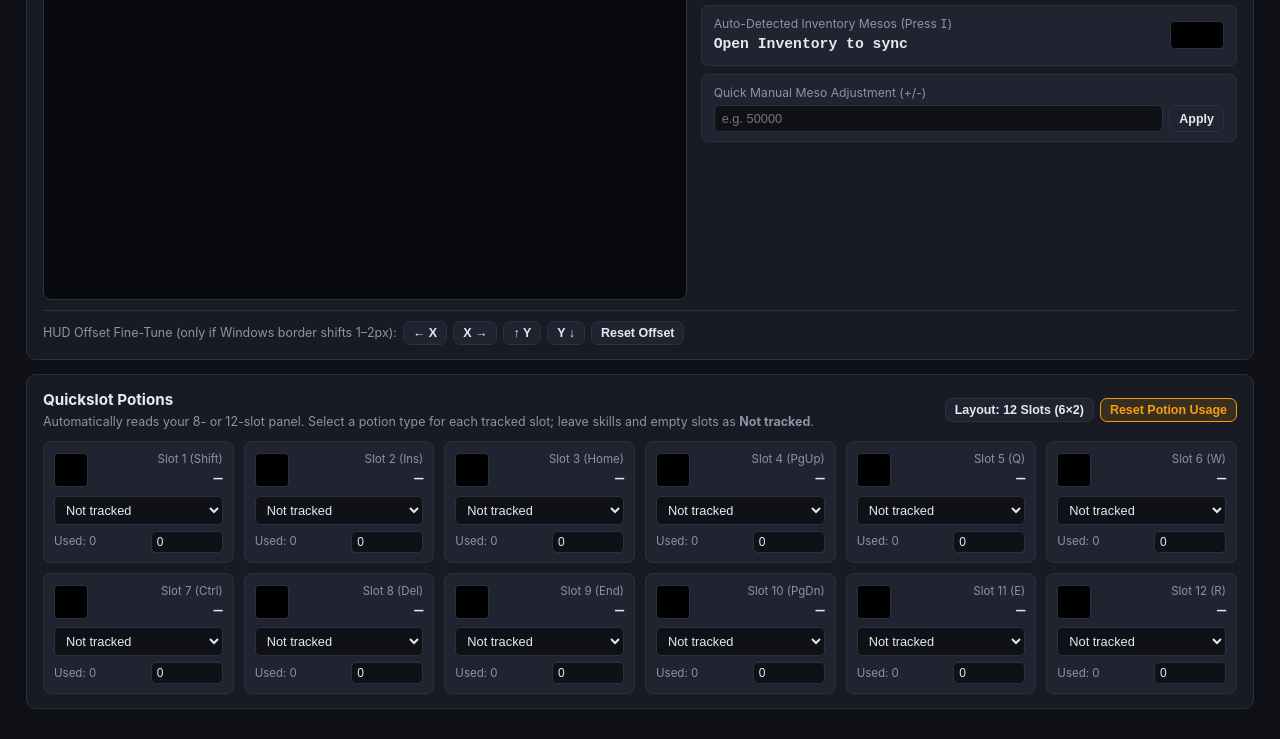
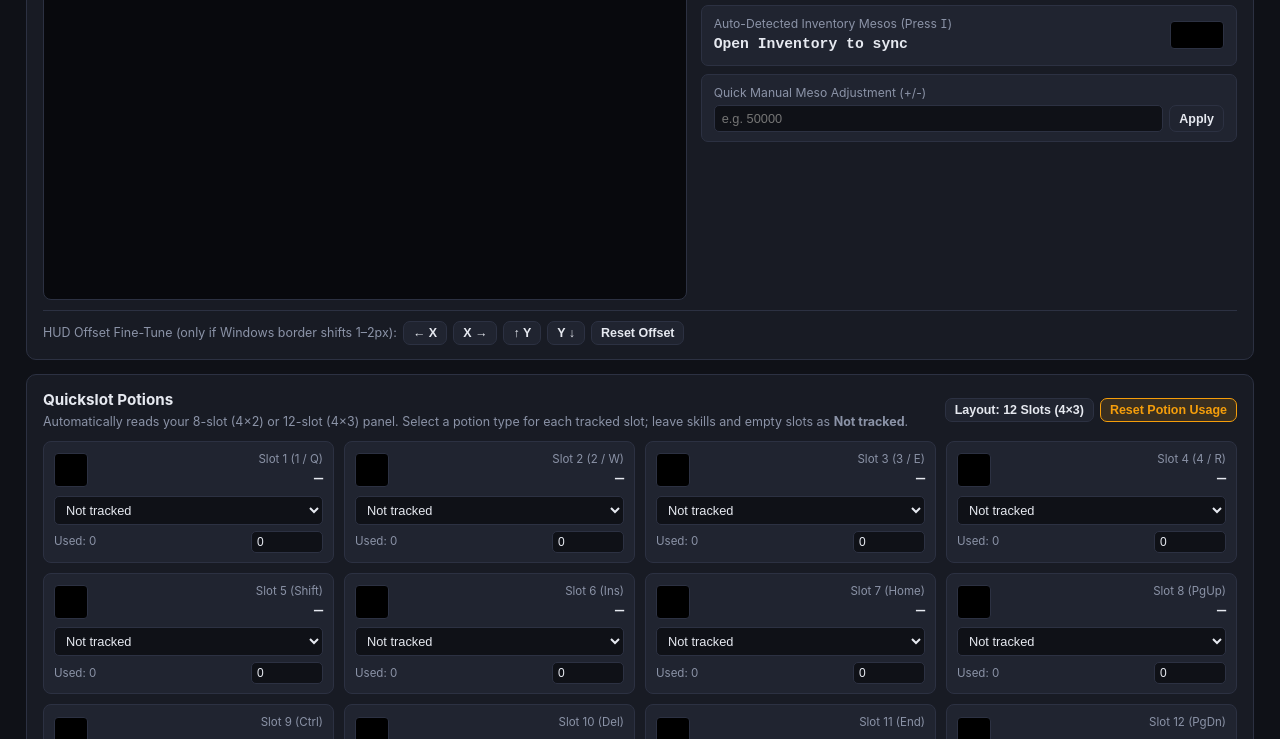
Before and after one commit to ghcolinkim-droid/maple-farming-tracker, a plain HTML site: page index.html in a window 1280 px wide. Both pictures are taken after a click on the button "Layout: 8 Slots (4×2)". Shown: the part 426-1165 px from the top of the page. Drawn offline with Linux system fonts and the light colour scheme.

Commit message:
Update index.html

```diff
--- a/index.html
+++ b/index.html
@@ -197,18 +197,15 @@
     .s-lbl { font-size: 0.76rem; color: var(--muted); }
     .s-val { font-family: monospace; font-weight: 700; font-size: 0.92rem; color: var(--text); }
 
-    /* Quickslot Grid (8 or 12 slots) */
+    /* Quickslot Grid (Always 4 columns: 4x2 for 8 slots, 4x3 for 12 slots) */
     .qs-grid {
       display: grid;
       grid-template-columns: repeat(4, 1fr);
       gap: 10px;
       margin-top: 10px;
     }
-    .qs-grid.cols-6 {
-      grid-template-columns: repeat(6, 1fr);
-    }
     @media (max-width: 900px) {
-      .qs-grid, .qs-grid.cols-6 { grid-template-columns: repeat(2, 1fr); }
+      .qs-grid { grid-template-columns: repeat(2, 1fr); }
     }
     .qs-card {
       background: var(--panel-alt);
@@ -387,7 +384,7 @@
         <div>
           <h2>Quickslot Potions</h2>
           <p style="font-size:0.78rem; color:var(--muted); margin-top:2px;">
-            Automatically reads your 8- or 12-slot panel. Select a potion type for each tracked slot; leave skills and empty slots as <strong>Not tracked</strong>.
+            Automatically reads your 8-slot (4×2) or 12-slot (4×3) panel. Select a potion type for each tracked slot; leave skills and empty slots as <strong>Not tracked</strong>.
           </p>
         </div>
         <div style="display:flex; flex-wrap:wrap; gap:6px; align-items:center;">
@@ -437,7 +434,6 @@
   const overlayCanvas = $('overlayCanvas');
   const oCtx = overlayCanvas.getContext('2d', { willReadFrequently: true });
 
-  // Offscreen work canvas for full-resolution pixel scanning
   const workCanvas = document.createElement('canvas');
   const wCtx = workCanvas.getContext('2d', { willReadFrequently: true });
 
@@ -450,7 +446,7 @@
     }
   }
 
-  // --- Preset MapleStory Classic Potions (MeowDB / Classic NPC Prices) ---
+  // --- Preset MapleStory Classic Potions ---
   const POTION_PRESETS = [
     { id: 'none',       name: 'Not tracked',        cost: 0 },
     { id: 'ginger_ale', name: 'Ginger Ale (HP+MP)', cost: 3800 },
@@ -465,144 +461,23 @@
     { id: 'custom',     name: 'Custom Price...',    cost: 1000 }
   ];
 
-  // --- MapleStory Classic 5x7 Bitmap Font Templates (1 = white text pixel, 0 = background) ---
-  // Normalized binary templates for MapleStory Classic's crisp HUD bitmap digits
+  // --- MapleStory Classic 5x7 Bitmap Font Templates ---
   const GLYPH_TEMPLATES = {
-    '0': [
-      '01110',
-      '10001',
-      '10011',
-      '10101',
-      '11001',
-      '10001',
-      '01110'
-    ],
-    '1': [
-      '00100',
-      '01100',
-      '00100',
-      '00100',
-      '00100',
-      '00100',
-      '01110'
-    ],
-    '2': [
-      '01110',
-      '10001',
-      '00001',
-      '00110',
-      '01000',
-      '10000',
-      '11111'
-    ],
-    '3': [
-      '01110',
-      '10001',
-      '00001',
-      '00110',
-      '00001',
-      '10001',
-      '01110'
-    ],
-    '4': [
-      '00010',
-      '00110',
-      '01010',
-      '10010',
-      '11111',
-      '00010',
-      '00010'
-    ],
-    '5': [
-      '11111',
-      '10000',
-      '11110',
-      '00001',
-      '00001',
-      '10001',
-      '01110'
-    ],
-    '6': [
-      '01110',
-      '10000',
-      '11110',
-      '10001',
-      '10001',
-      '10001',
-      '01110'
-    ],
-    '7': [
-      '11111',
-      '00001',
-      '00010',
-      '00100',
-      '01000',
-      '01000',
-      '01000'
-    ],
-    '8': [
-      '01110',
-      '10001',
-      '10001',
-      '01110',
-      '10001',
-      '10001',
-      '01110'
-    ],
-    '9': [
-      '01110',
-      '10001',
-      '10001',
-      '01111',
-      '00001',
-      '00010',
-      '01100'
-    ],
-    '.': [
-      '0',
-      '0',
-      '0',
-      '0',
-      '0',
-      '1',
-      '1'
-    ],
-    ',': [
-      '00',
-      '00',
-      '00',
-      '00',
-      '00',
-      '01',
-      '10'
-    ],
-    '%': [
-      '11001',
-      '11010',
-      '00100',
-      '00100',
-      '01011',
-      '10011',
-      '00000'
-    ],
-    '[': [
-      '11',
-      '10',
-      '10',
-      '10',
-      '10',
-      '10',
-      '11'
-    ],
-    ']': [
-      '11',
-      '01',
-      '01',
-      '01',
-      '01',
-      '01',
-      '11'
-    ]
+    '0': ['01110','10001','10011','10101','11001','10001','01110'],
+    '1': ['00100','01100','00100','00100','00100','00100','01110'],
+    '2': ['01110','10001','00001','00110','01000','10000','11111'],
+    '3': ['01110','10001','00001','00110','00001','10001','01110'],
+    '4': ['00010','00110','01010','10010','11111','00010','00010'],
+    '5': ['11111','10000','11110','00001','00001','10001','01110'],
+    '6': ['01110','10000','11110','10001','10001','10001','01110'],
+    '7': ['11111','00001','00010','00100','01000','01000','01000'],
+    '8': ['01110','10001','10001','01110','10001','10001','01110'],
+    '9': ['01110','10001','10001','01111','00001','00010','01100'],
+    '.': ['0','0','0','0','0','1','1'],
+    ',': ['00','00','00','00','00','01','10'],
+    '%': ['11001','11010','00100','00100','01011','10011','00000'],
+    '[': ['11','10','10','10','10','10','11'],
+    ']': ['11','01','01','01','01','01','11']
   };
 
   // --- App State ---
@@ -620,12 +495,12 @@
     grossMesoGained: 0,
     manualMesoOffset: 0,
 
-    slotCount: safeLoad('ms_slotCount', 8), // 8 (4x2) or 12 (6x2)
-    slotConfig: safeLoad('ms_slotConfig', {}), // { "8_0": { preset: "ginger_ale", cost: 3800 }, ... }
-    slotLive: {}, // { 0: { count: 59, lastCount: 59, used: 0 }, ... }
+    slotCount: safeLoad('ms_slotCount', 8), // 8 (4x2) or 12 (4x3)
+    slotConfig: safeLoad('ms_slotConfig', {}),
+    slotLive: {},
 
     hudOffset: safeLoad('ms_hudOffset', { dx: 0, dy: 0 }),
-    detectedAnchor: null, // { clientX, clientY, clientW, clientH, expRect, qsRect }
+    detectedAnchor: null,
     detectedInvRect: null,
 
     logs: safeLoad('ms_logs', [])
@@ -675,15 +550,21 @@
     scanFrame();
   });
 
-  // --- Toggle 8 vs 12 Quickslots ---
+  // --- Toggle 8 (4x2) vs 12 (4x3) Quickslots ---
+  function updateSlotToggleLabel() {
+    $('btnToggleSlots').textContent = state.slotCount === 8
+      ? 'Layout: 8 Slots (4×2)'
+      : 'Layout: 12 Slots (4×3)';
+  }
+  updateSlotToggleLabel();
+
   $('btnToggleSlots').addEventListener('click', () => {
     state.slotCount = state.slotCount === 8 ? 12 : 8;
     localStorage.setItem('ms_slotCount', JSON.stringify(state.slotCount));
-    $('btnToggleSlots').textContent = state.slotCount === 8 ? 'Layout: 8 Slots (4×2)' : 'Layout: 12 Slots (6×2)';
+    updateSlotToggleLabel();
     renderQuickslotCards();
     scanFrame();
   });
-  $('btnToggleSlots').textContent = state.slotCount === 8 ? 'Layout: 8 Slots (4×2)' : 'Layout: 12 Slots (6×2)';
 
   $('btnResetPotUsage').addEventListener('click', () => {
     for (const k of Object.keys(state.slotLive)) {
@@ -694,14 +575,14 @@
     renderQuickslotCards();
   });
 
-  // --- Build Quickslot UI Cards ---
+  // --- Build Quickslot UI Cards (Always 4 columns: 4x2 or 4x3) ---
   function renderQuickslotCards() {
     const grid = $('quickslotGrid');
-    grid.className = 'qs-grid' + (state.slotCount === 12 ? ' cols-6' : '');
+    grid.className = 'qs-grid';
     grid.innerHTML = '';
 
     const keyLabels8  = ['Shift', 'Ins', 'Home', 'PgUp', 'Ctrl', 'Del', 'End', 'PgDn'];
-    const keyLabels12 = ['Shift', 'Ins', 'Home', 'PgUp', 'Q', 'W', 'Ctrl', 'Del', 'End', 'PgDn', 'E', 'R'];
+    const keyLabels12 = ['1 / Q', '2 / W', '3 / E', '4 / R', 'Shift', 'Ins', 'Home', 'PgUp', 'Ctrl', 'Del', 'End', 'PgDn'];
     const labels = state.slotCount === 12 ? keyLabels12 : keyLabels8;
 
     for (let i = 0; i < state.slotCount; i++) {
@@ -754,29 +635,25 @@
   }
   renderQuickslotCards();
 
-  // --- Bitmap Font Reader (Zero-Tesseract Exact Pixel Segmenter & Template Matcher) ---
+  // --- Bitmap Font Reader ---
   function readMapleBitmapText(imgData, mode = 'white') {
     const { width: w, height: h, data: d } = imgData;
-    // 1. Build binary grid (1 = ink, 0 = background)
     const bin = new Uint8Array(w * h);
     for (let y = 0; y < h; y++) {
       for (let x = 0; x < w; x++) {
         const idx = (y * w + x) * 4;
         const r = d[idx], g = d[idx + 1], b = d[idx + 2];
         if (mode === 'white') {
-          // MapleStory white HUD text: high brightness & low saturation
           const minC = Math.min(r, g, b);
           const maxC = Math.max(r, g, b);
           bin[y * w + x] = (minC > 165 && (maxC - minC) < 45) ? 1 : 0;
         } else {
-          // MapleStory dark text on light grey inventory meso field
           const lum = r * 0.299 + g * 0.587 + b * 0.114;
           bin[y * w + x] = lum < 115 ? 1 : 0;
         }
       }
     }
 
-    // 2. Find vertical ink span (the 7px character row)
     let bestRow = -1, maxRowInk = 0;
     for (let y = 0; y < h; y++) {
       let rowInk = 0;
@@ -788,7 +665,6 @@
     }
     if (bestRow < 0 || maxRowInk === 0) return '';
 
-    // Expand vertically around bestRow to capture full glyph height (up to 9px)
     let yTop = bestRow, yBot = bestRow;
     while (yTop > 0 && (bestRow - yTop) < 6) {
       let ink = 0;
@@ -805,7 +681,6 @@
     const glyphH = yBot - yTop + 1;
     if (glyphH < 4 || glyphH > 12) return '';
 
-    // 3. Segment characters horizontally by empty columns
     const chars = [];
     let inChar = false, xStart = 0;
     for (let x = 0; x <= w; x++) {
@@ -825,7 +700,6 @@
       }
     }
 
-    // 4. Match each segmented character against MapleStory bitmap templates
     let result = '';
     let prevX1 = null;
 
@@ -838,7 +712,6 @@
       const cw = box.x1 - box.x0 + 1;
       const ch = box.y1 - box.y0 + 1;
 
-      // Quick punctuation checks
       if (cw <= 2 && ch <= 3) {
         result += '.';
         continue;
@@ -878,11 +751,10 @@
     return result.trim();
   }
 
-  // --- Automatic Bottom HUD & Quickslot Anchor Detector ---
+  // --- Automatic Bottom HUD & 4x2 / 4x3 Quickslot Anchor Detector ---
   function detectBottomHud(w, h, data) {
-    // 1. Scan bottom 15% of captured window for MapleStory's bright yellow EXP bar fill or gold EXP badge
     const yStart = Math.floor(h * 0.82);
-    let yellowMinX = w, yellowMaxX = 0, yellowY = -1, yellowCount = 0;
+    let yellowMinX = w, yellowMaxX = 0, yellowCount = 0;
 
     for (let y = yStart; y < h; y++) {
       let rowYellow = 0;
@@ -890,7 +762,6 @@
       for (let x = Math.floor(w * 0.25); x < Math.floor(w * 0.75); x++) {
         const i = (y * w + x) * 4;
         const r = data[i], g = data[i + 1], b = data[i + 2];
-        // Bright yellow/gold EXP badge or filled EXP gauge
         if (r > 210 && g > 175 && b < 70) {
           rowYellow++;
           if (x < rMinX) rMinX = x;
@@ -901,16 +772,12 @@
         yellowCount += rowYellow;
         if (rMinX < yellowMinX) yellowMinX = rMinX;
         if (rMaxX > yellowMaxX) yellowMaxX = rMaxX;
-        yellowY = y;
       }
     }
 
-    // 2. Detect Windows title bar & client content bounds
-    // MapleStory Classic windowed client is standard 4:3 or 16:9 inside a Windows title bar (~26-32px tall)
     let titleBarH = 0;
     for (let y = 0; y < Math.min(50, h); y++) {
       const i = (y * w + Math.floor(w * 0.5)) * 4;
-      // Windows 10/11 white/dark title bar transitions into dark/colored game frame
       if (data[i] < 40 && data[i + 1] < 40 && data[i + 2] < 40 && y > 18) {
         titleBarH = y;
         break;
@@ -922,12 +789,8 @@
 
     const clientH = h - titleBarH;
     const clientW = w;
-
-    // 3. Compute exact EXP text box & Quickslot grid rectangles anchored to bottom HUD
-    // In MapleStory Classic, the bottom HUD bar is fixed-height (68px) centered or full-width at client bottom
     const hudTop = titleBarH + clientH - 68 + state.hudOffset.dy;
 
-    // Locate EXP label anchor horizontally (around center-right of status bar)
     const expLabelX = (yellowCount > 10 && yellowMinX < w * 0.55)
       ? yellowMinX + 26 + state.hudOffset.dx
       : Math.floor(clientW * 0.445) + state.hudOffset.dx;
@@ -939,16 +802,17 @@
       h: 16
     };
 
-    // Quickslot grid sits immediately to the right of the main status buttons (or anchored to right HUD edge)
-    const cols = state.slotCount === 12 ? 6 : 4;
+    // Always 4 columns; 2 rows (8 slots) or 3 rows (12 slots expanding upward by 1 row)
+    const cols = 4;
+    const rows = state.slotCount === 12 ? 3 : 2;
     const slotW = 35;
     const slotH = 34;
     const gridW = cols * slotW;
-    const gridH = 2 * slotH;
+    const gridH = rows * slotH;
 
-    // Anchor quickslot panel right after the blue/orange menu buttons on the status bar
     const qsStartX = Math.floor(clientW * 0.728) + state.hudOffset.dx;
-    const qsStartY = hudTop + 1;
+    // When 12 slots (4x3) are active, the extra row sits 34px above the standard 2-row quickslot bar
+    const qsStartY = (rows === 3 ? hudTop - slotH : hudTop) + 1;
 
     const qsRect = {
       x: Math.max(0, qsStartX),
@@ -956,6 +820,7 @@
       w: gridW,
       h: gridH,
       cols,
+      rows,
       slotW,
       slotH
     };
@@ -965,19 +830,14 @@
 
   // --- Automatic "ITEM INVENTORY" Window Detector ---
   function detectInventoryWindow(w, h, data) {
-    // MapleStory's "ITEM INVENTORY" window has a distinct blue header bar (~172px wide)
-    // and a light-grey (#EEEEEE / RGB ~238,238,238) MESO box near its bottom
     const invW = 172;
     const invH = 293;
 
-    // Scan in 4px steps for the distinctive blue inventory title bar
     for (let y = 30; y < h - invH; y += 4) {
       for (let x = 10; x < w - invW; x += 4) {
         const i = (y * w + x + 40) * 4;
         const r = data[i], g = data[i + 1], b = data[i + 2];
-        // MapleStory Classic UI window blue header bar
         if (b > 175 && g > 110 && g < 185 && r < 95) {
-          // Verify light-grey MESO field 256px below this header
           const mY = y + 256;
           const mX = x + 65;
           if (mY < h && mX < w) {
@@ -1015,17 +875,14 @@
     wCtx.drawImage(video, 0, 0, vw, vh);
     const fullImg = wCtx.getImageData(0, 0, vw, vh);
 
-    // 1. Auto-detect bottom HUD & Quickslots
     const hud = detectBottomHud(vw, vh, fullImg.data);
     state.detectedAnchor = hud;
     $('detectedRes').textContent = `Client: ${hud.clientW}×${hud.clientH} (Auto-Locked)`;
 
-    // 2. Auto-detect Inventory window if currently open
     const inv = detectInventoryWindow(vw, vh, fullImg.data);
     state.detectedInvRect = inv;
     $('invStatusTag').textContent = inv ? 'Inv: Open (Synced)' : 'Inv: Closed';
 
-    // 3. Draw live preview + green/blue detection overlays
     overlayCanvas.width = vw;
     overlayCanvas.height = vh;
     oCtx.drawImage(workCanvas, 0, 0);
@@ -1035,12 +892,12 @@
     oCtx.lineWidth = 2;
     oCtx.strokeRect(hud.expRect.x, hud.expRect.y, hud.expRect.w, hud.expRect.h);
 
-    // Quickslot Grid Overlay
+    // Quickslot Grid Overlay (4x2 or 4x3)
     oCtx.strokeStyle = '#22c55e';
     oCtx.lineWidth = 2;
     oCtx.strokeRect(hud.qsRect.x, hud.qsRect.y, hud.qsRect.w, hud.qsRect.h);
 
-    // Inventory Meso Overlay (if open)
+    // Inventory Meso Overlay
     if (inv) {
       oCtx.strokeStyle = '#f59e0b';
       oCtx.lineWidth = 2;
@@ -1048,7 +905,7 @@
       oCtx.strokeRect(inv.mesoRect.x, inv.mesoRect.y, inv.mesoRect.w, inv.mesoRect.h);
     }
 
-    // 4. Read EXP Bar via Bitmap Reader
+    // Read EXP Bar
     const expCrop = $('cropExp');
     expCrop.width = hud.expRect.w;
     expCrop.height = hud.expRect.h;
@@ -1084,7 +941,7 @@
       $('readExp').textContent = `Detected: "${rawExpStr}"`;
     }
 
-    // 5. Read Inventory Mesos if Inventory window is open
+    // Read Inventory Mesos
     if (inv) {
       const mesoCrop = $('cropMeso');
       mesoCrop.width = inv.mesoRect.w;
@@ -1116,7 +973,7 @@
       }
     }
 
-    // 6. Read All 8 or 12 Quickslots Automatically
+    // Read All 8 (4x2) or 12 (4x3) Quickslots
     for (let i = 0; i < state.slotCount; i++) {
       const col = i % hud.qsRect.cols;
       const row = Math.floor(i / hud.qsRect.cols);
@@ -1128,7 +985,6 @@
         slotCanvas.getContext('2d').drawImage(workCanvas, sx, sy, 32, 32, 0, 0, 32, 32);
       }
 
-      // Bottom-left stack count region inside each 32x32 quickslot icon
       const numData = wCtx.getImageData(sx + 1, sy + 20, 24, 11);
       const rawCount = readMapleBitmapText(numData, 'white').replace(/[^\d]/g, '');
 
@@ -1157,7 +1013,6 @@
         if (cntEl) cntEl.textContent = count;
         if (usedEl) usedEl.textContent = `Used: ${state.slotLive[i].used}`;
       }
-      // Note: unreadable frames keep last count; missing digits are never treated as zero
     }
 
     updateUI();
@@ -1165,7 +1020,6 @@
 
   $('btnRescan').addEventListener('click', scanFrame);
 
-  // --- Manual Meso Adjustment ---
   $('btnAddMeso').addEventListener('click', () => {
     const val = parseInt($('manualMesoInput').value, 10);
     if (!isNaN(val)) {
@@ -1175,7 +1029,7 @@
     }
   });
 
-  // --- Screen Capture (Opens directly on Window tab) ---
+  // --- Screen Capture ---
   $('btnCapture').addEventListener('click', async () => {
     try {
       const stream = await navigator.mediaDevices.getDisplayMedia({
@@ -1205,7 +1059,6 @@
     }
   });
 
-  // --- Background Web Worker Timer (Immune to background tab throttling) ---
   function startBackgroundTimer() {
     if (timerWorker) return;
     const blob = new Blob([`setInterval(() => postMessage('tick'), 1000);`], { type: 'application/javascript' });
@@ -1228,7 +1081,6 @@
     };
   }
 
-  // --- Modes ---
   function setMode(newMode) {
     state.mode = newMode;
     const badge = $('statusBadge');
@@ -1243,7 +1095,6 @@
   $('btnNpc').addEventListener('click', () => setMode('npc'));
   $('btnPause').addEventListener('click', () => setMode('paused'));
 
-  // --- Calculate Potion Burn Across All Tracked Quickslots ---
   function getTotalPotionBurn() {
     let totalCost = 0;
     let totalPots = 0;
@@ -1258,7 +1109,6 @@
     return { totalCost, totalPots };
   }
 
-  // --- Update KPIs & Floating Mini HUD ---
   function updateUI() {
     $('expClock').textContent = fmtTime(state.expSeconds);
     $('mesoClock').textContent = fmtTime(state.mesoSeconds);
@@ -1312,7 +1162,6 @@
     }
   }
 
-  // --- Floating Picture-in-Picture Mini HUD ---
   $('btnPip').addEventListener('click', async () => {
     if (pipWindow && !pipWindow.closed) {
       pipWindow.focus();
@@ -1371,7 +1220,6 @@
     }
   });
 
-  // --- Reset & Save Session ---
   function resetCurrentSession() {
     state.expSeconds = 0;
     state.mesoSeconds = 0;
@@ -1469,7 +1317,7 @@
         if (data.slotCount) {
           state.slotCount = data.slotCount;
           localStorage.setItem('ms_slotCount', JSON.stringify(state.slotCount));
-          $('btnToggleSlots').textContent = state.slotCount === 8 ? 'Layout: 8 Slots (4×2)' : 'Layout: 12 Slots (6×2)';
+          updateSlotToggleLabel();
         }
         if (data.slotConfig) {
           state.slotConfig = data.slotConfig;
```
